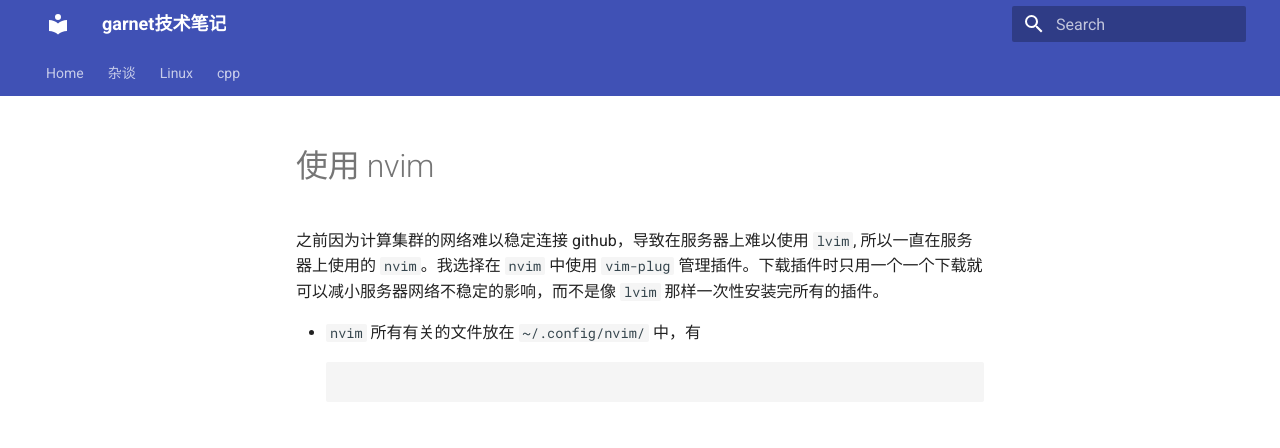
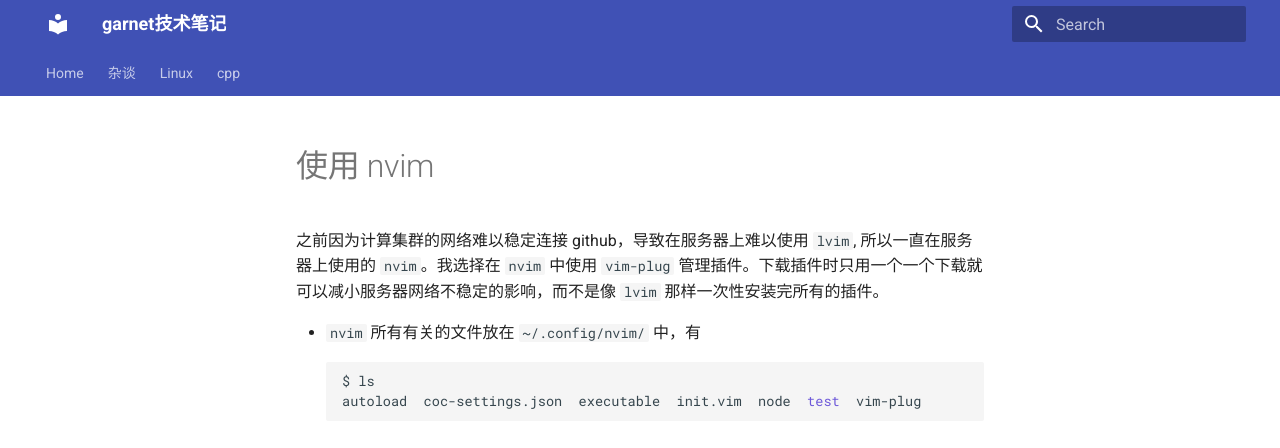
Before and after one commit to ymma98/technotes, an MkDocs documentation site: the page built from docs/Linux/vim_使用nvim.md, in a window 1280 px wide. Shown: the top 448 px of the page. Built offline with MkDocs 1.6.1 and Material for MkDocs 9.7.7, drawn with Linux system fonts in a browser that asks for light colours.

Commit message:
docs/Linux/vim_使用nvim.md updated from https://stackedit.cn/

````diff
--- a/docs/Linux/vim_使用nvim.md
+++ b/docs/Linux/vim_使用nvim.md
@@ -6,9 +6,10 @@
 
 * `nvim`  所有有关的文件放在 `~/.config/nvim/` 中，有
 ```bash
-
+$ ls
+autoload  coc-settings.json  executable  init.vim  node  test  vim-plug
 ```
 
 <!--stackedit_data:
-eyJoaXN0b3J5IjpbLTE1OTk1MDI2MTldfQ==
+eyJoaXN0b3J5IjpbMTMzMzA2NTM3MywtMTU5OTUwMjYxOV19
 -->
````
